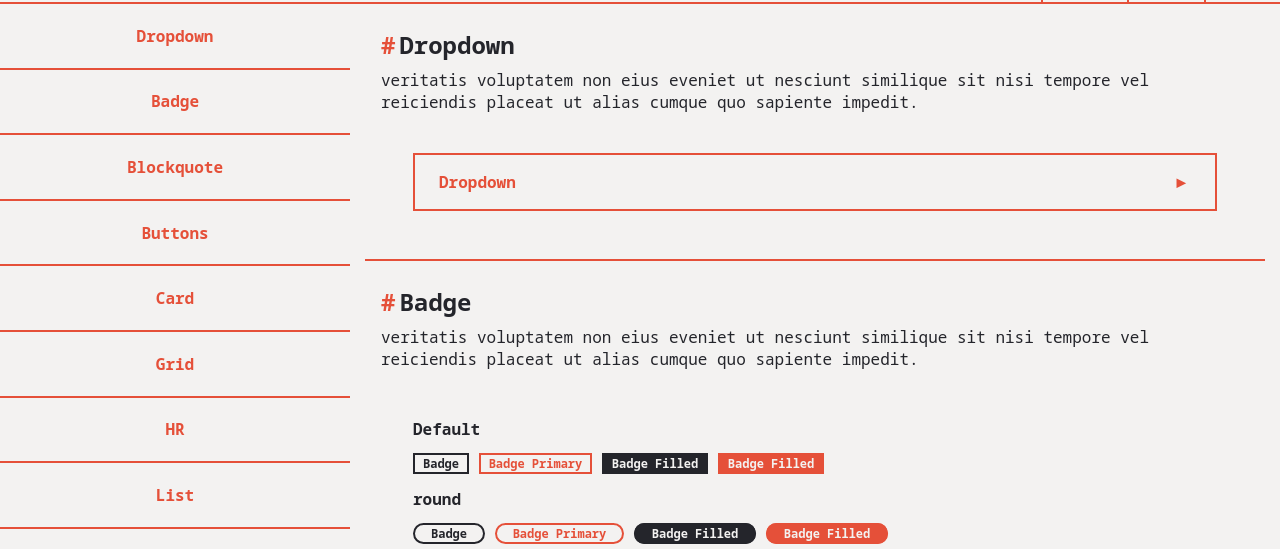
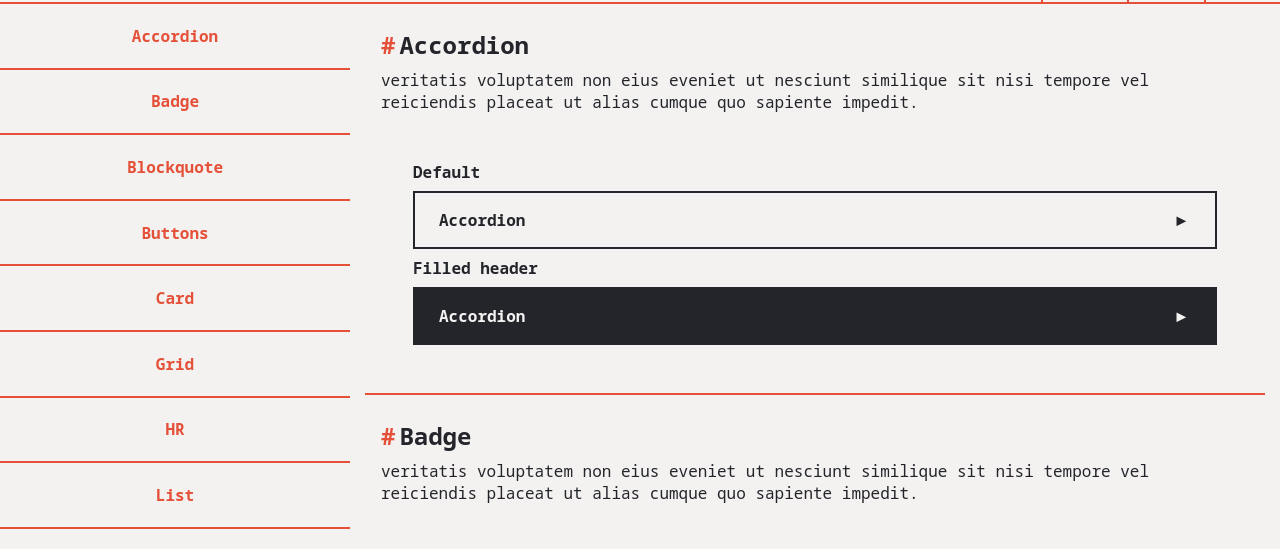
Before and after one commit to Lucake/Brutus, a plain HTML site: page index.html in a window 1280 px wide. Shown: the part 44-593 px from the top of the page. Drawn offline with Linux system fonts and the light colour scheme.

Commit message:
changed content class to content-wrapper

```diff
--- a/brutus.css
+++ b/brutus.css
@@ -668,9 +668,9 @@ hr {
 /*#endregion */
 
 /*  =======================================================================================
-    Dropdown
+    Accordion
     ======================================================================================= */
-/*#region Dropdown*/
+/*#region Accordion */
 details {
     color: var(--black);
 }
@@ -682,6 +682,7 @@ details {
 details>summary{
     padding: var(--spacing-medium) var(--spacing-large);
     border: var(--border-size) solid var(--black);
+    border-colod:var(--primary);
     font-weight: 700;
     transition: var(--transition-time) all ease;
     color:inherit;
@@ -708,12 +709,16 @@ details[open] > summary:after{
     transform: rotate(90deg);
 }
 
-details > .content{
+details > *{
     padding: var(--spacing-medium) var(--spacing-large);
+    border: var(--border-size) solid var(--black);
+    border-top:none;
+    border-color:inherit;
 }
 
 summary:hover {
     background-color:var(--primary);
+    border-color:var(--primary);
     color:var(--bg);
 }
 
--- a/index.html
+++ b/index.html
@@ -22,25 +22,28 @@
     </nav>
   </header>
 
-  <div class="content">
+  <div class="content-wrapper">
     <nav class="vertical primary scroll-primary" id="sideMenu"></nav>
 
     <main class="scroll-primary">
 
-
-
-      <section id="dropdown">
-        <h2 class="marker">Dropdown</h2>
+      <section id="accordion">
+        <h2 class="marker">Accordion</h2>
         <p>
           veritatis voluptatem non eius eveniet ut nesciunt similique sit nisi
           tempore vel reiciendis placeat ut alias cumque quo sapiente impedit.
         </p>
         <div class="section">
-          <details class="primary">
-            <summary>Dropdown</summary>
-            <div class="content">
-              <p> content</p>
-            </div>
+          <h4>Default</h4>
+          <details>
+            <summary>Accordion</summary>
+              <p> Lorem ipsum dolor sit amet, consectetur adipiscing elit.</p>
+          </details>
+
+          <h4>Filled header</h4>
+          <details >
+            <summary class="filled">Accordion</summary>
+              <p> Lorem ipsum dolor sit amet, consectetur adipiscing elit.</p>
           </details>
         </div>
       </section>
--- a/style.css
+++ b/style.css
@@ -1,4 +1,4 @@
-.content {
+.content-wrapper {
     display: flex;
     position: relative;
     height: calc(100vh - 3rem);
```
